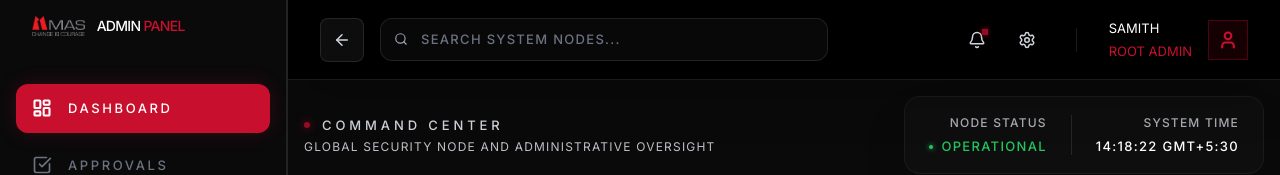
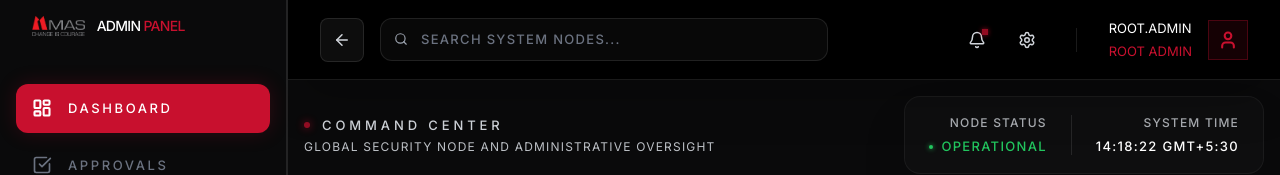
Before and after one commit to HMSachi/Smart_Visitor_Management, a React (Create React App) app in the folder SVM_Frontend/: page /admin/dashboard in a window 1280 px wide. Shown: the top 175 px of the page. Built offline with nearby package versions, Linux system fonts and the light colour scheme.

Commit message:
Match My Visit Requests button color to MAS brand red

```diff
--- a/SVM_Frontend/src/components/Admin/Layout/Header.js
+++ b/SVM_Frontend/src/components/Admin/Layout/Header.js
@@ -8,6 +8,9 @@ const Header = () => {
   const dispatch = useDispatch();
   const isMobile = useSelector(state => state.ui.isMobile);
   const isMobileMenuOpen = useSelector(state => state.ui.isMobileMenuOpen);
+  const user = useSelector(state => state.login.user);
+
+  const userEmail = user?.ResultSet?.[0]?.VA_Email || user?.ResultSet?.[0]?.VCP_Email || 'ROOT.ADMIN';
 
   return (
     <header className="h-16 md:h-20 bg-secondary/95 backdrop-blur sticky top-0 z-40 px-4 md:px-8 flex items-center justify-between border-b border-white/10 shadow-2xl">
@@ -56,7 +59,7 @@ const Header = () => {
 
         <button className="flex items-center gap-4 group text-left">
           <div className="hidden md:block">
-            <p className="text-white uppercase mb-0.5">Samith</p>
+            <p className="text-white uppercase mb-0.5 max-w-[150px] truncate">{userEmail}</p>
             <p className="text-primary uppercase text-right">ROOT ADMIN</p>
           </div>
           <div className="w-10 h-10 bg-primary/10 flex items-center justify-center border border-primary/30 group-hover:bg-primary group-hover:text-white transition-all text-primary">
--- a/SVM_Frontend/src/components/Contact_Person/Dashboard/RecentRequests.js
+++ b/SVM_Frontend/src/components/Contact_Person/Dashboard/RecentRequests.js
@@ -5,7 +5,7 @@ import { ArrowUpRight, User, Calendar, Clock as ClockIcon } from 'lucide-react';
 
 const RecentRequests = () => {
     const navigate = useNavigate();
-    const { requests } = useSelector(state => state.contactPerson);
+    const { requests } = useSelector(state => state.contactPortal);
 
     // Get latest 5 requests
     const recentRequests = [...requests].reverse().slice(0, 5);
--- a/SVM_Frontend/src/components/Contact_Person/RequestsInbox/RequestsInbox.js
+++ b/SVM_Frontend/src/components/Contact_Person/RequestsInbox/RequestsInbox.js
@@ -9,7 +9,7 @@ const RequestsInboxMain = () => {
     const dispatch = useDispatch();
 
     // Get state from Redux
-    const { requests, searchTerm, statusFilter } = useSelector(state => state.contactPerson);
+    const { requests, searchTerm, statusFilter } = useSelector(state => state.contactPortal);
 
     // Derived filtered requests
     const filteredRequests = requests.filter(req => {
--- a/SVM_Frontend/src/components/Visitor/Header/HeaderComponent.js
+++ b/SVM_Frontend/src/components/Visitor/Header/HeaderComponent.js
@@ -9,6 +9,10 @@ const HeaderComponent = () => {
     const navigate = useNavigate();
     const dispatch = useDispatch();
     const isMobileMenuOpen = useSelector(state => state.ui.isMobileMenuOpen);
+    const { user } = useSelector(state => state.login);
+
+    // Dynamic extraction for the visitor
+    const userEmail = user?.ResultSet?.[0]?.VA_Email || user?.ResultSet?.[0]?.VV_Email || (user?.ResultSet?.[0]?.VA_Role === 'Visitor' ? user?.ResultSet?.[0]?.VA_Email : null);
 
     const menuItems = [
         { label: 'Home', path: '/home', icon: Home },
@@ -64,6 +68,18 @@ const HeaderComponent = () => {
                     >
                         Request Visit
                     </button>
+
+                    {userEmail && (
+                        <div className="flex items-center gap-3 pl-6 border-l border-white/10 group cursor-default">
+                            <div className="flex flex-col items-end">
+                                <span className="text-[10px] text-gray-500 uppercase font-black tracking-[0.2em]">IDENTIFIED</span>
+                                <span className="text-[11px] text-white/80 font-bold uppercase tracking-widest max-w-[120px] truncate">{userEmail}</span>
+                            </div>
+                            <div className="w-8 h-8 rounded-full bg-white/[0.03] border border-white/5 flex items-center justify-center text-primary/40 group-hover:text-primary transition-all">
+                                <Activity size={14} />
+                            </div>
+                        </div>
+                    )}
                 </nav>
 
                 {/* Mobile Menu Trigger */}
@@ -96,6 +112,13 @@ const HeaderComponent = () => {
                             <X size={20} />
                         </IconButton>
                     </div>
+
+                    {userEmail && (
+                        <div className="mb-10 p-6 bg-white/[0.02] border border-white/5 rounded-2xl">
+                            <span className="text-[10px] text-primary font-black uppercase tracking-[0.3em] block mb-1">Authenticated As</span>
+                            <span className="text-sm text-white/90 font-bold uppercase tracking-widest truncate block">{userEmail}</span>
+                        </div>
+                    )}
 
                     <List className="space-y-2">
                         {menuItems.map((item) => (
--- a/SVM_Frontend/src/components/Visitor/Home/WelcomeSection.js
+++ b/SVM_Frontend/src/components/Visitor/Home/WelcomeSection.js
@@ -58,7 +58,7 @@ const WelcomeSection = () => {
                         {isVisitor ? (
                             <button
                                 onClick={() => navigate('/visitor/my-requests')}
-                                className="w-full sm:w-auto px-12 py-5 bg-blue-600 text-white font-black uppercase text-sm md:text-base tracking-[0.2em] border border-blue-600 hover:bg-blue-700 transition-all rounded-xl shadow-lg shadow-blue-600/20 flex items-center justify-center gap-3 group"
+                                className="w-full sm:w-auto px-12 py-5 bg-primary text-white font-black uppercase text-sm md:text-base tracking-[0.2em] border border-primary hover:bg-[var(--color-primary-hover)] transition-all rounded-xl shadow-lg shadow-primary/20 flex items-center justify-center gap-3 group"
                             >
                                 <span className="w-2 h-2 rounded-full bg-white animate-pulse" />
                                 My Visit Requests
--- a/SVM_Frontend/src/store.js
+++ b/SVM_Frontend/src/store.js
@@ -11,6 +11,7 @@ import administratorReducer from "./reducers/AdministratorReducer";
 import visitorManagementReducer from "./reducers/VisitorReducer";
 import userManagementReducer from "./reducers/UserManagementReducer";
 import visitRequestReducer from "./reducers/VisitRequestReducer";
+import contactPersonPortalReducer from "./reducers/contactPersonSlice";
 
 const composeEnhancers =
     typeof window !== "undefined" && window.__REDUX_DEVTOOLS_EXTENSION_COMPOSE__
@@ -29,6 +30,7 @@ const reducer = combineReducers({
     visitorManagement: visitorManagementReducer,
     userManagement: userManagementReducer,
     visitRequestsState: visitRequestReducer,
+    contactPortal: contactPersonPortalReducer,
 });
 
 const store = createStore(
```
